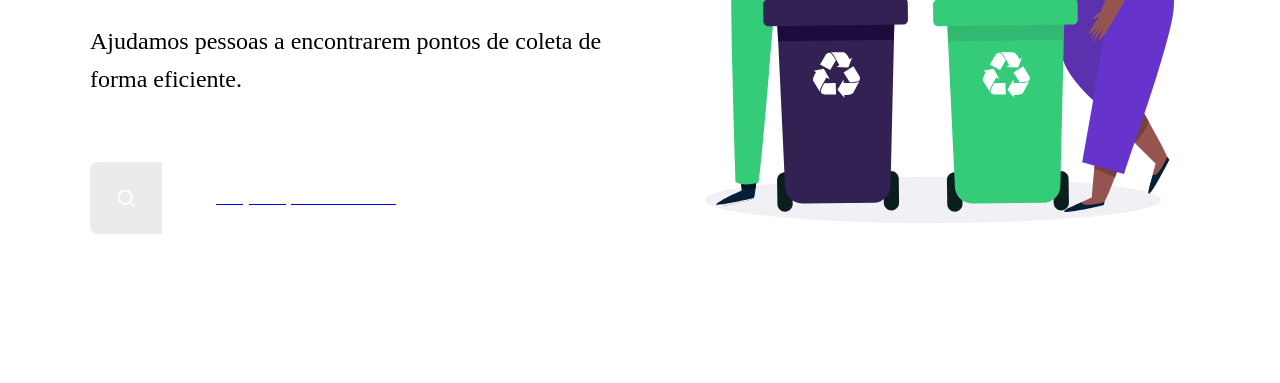
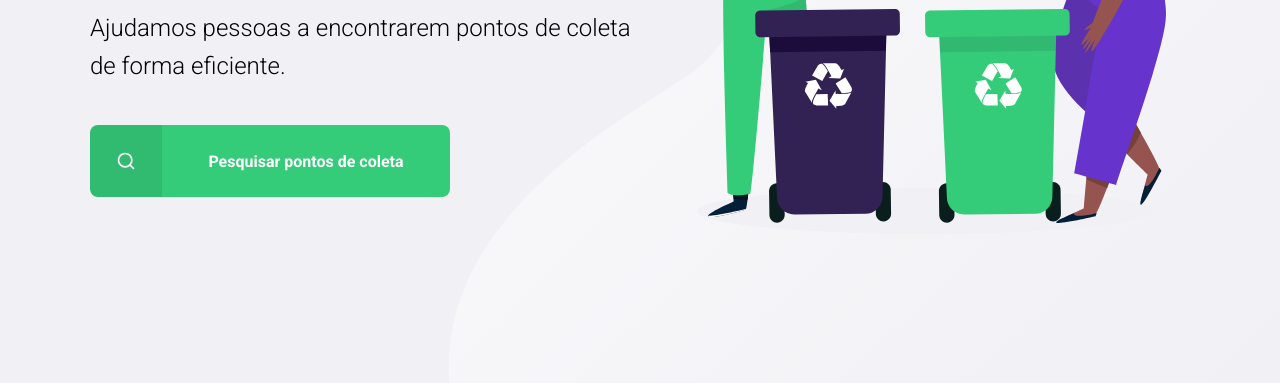
Before and after one commit to henriquetroiano/NextLevelWeek-RocketSeat, a website: page public/index.html in a window 1280 px wide. Shown: the part 436-819 px from the top of the page. Drawn offline with Linux system fonts and the light colour scheme.

Commit message:
atualizacao do servidor http

```diff
--- a/package.json
+++ b/package.json
@@ -5,7 +5,7 @@
   "main": "index.js",
   "scripts": {
     "test": "echo \"Error: no test specified\" && exit 1",
-    "start": "nodemon index.js"
+    "start": "./node_modules/.bin/nodemon index.js"
   },
   "repository": {
     "type": "git",
--- a/public/index.html
+++ b/public/index.html
@@ -15,13 +15,13 @@ Language
   <meta charset="UTF-8" />
   <meta name="viewport" content="width=device-width, initial-scale=1.0" />
   <title>Ecoleta</title>
-    <!-- <link href="https://fonts.googleapis.com/css2?family=Roboto:wght@300;700&family=Ubuntu:wght@700&display=swap"
+  <link href="https://fonts.googleapis.com/css2?family=Roboto:wght@300;700&family=Ubuntu:wght@700&display=swap"
     rel="stylesheet"> -->
-    <!-- <link rel="stylesheet" href="/styles/main.css" type="text/css"> -->
+  <link rel="stylesheet" href="/styles/main.css" type="text/css">
 
   <link rel="stylesheet" href="/styles/home.css" type="text/css" />
 
-    <!-- <link rel="stylesheet" href="/styles/responsive.css"> -->
+  <link rel="stylesheet" href="/styles/responsive.css">
 </head>
 
 <body>
@@ -39,10 +39,10 @@ Language
         <p>Ajudamos pessoas a encontrarem pontos de coleta de forma eficiente.</p>
         <a href="#">
           <span></span>
-            <strong>Pesquisar pontos de coleta</strong></a
-          >
+          <strong>Pesquisar pontos de coleta</strong></a>
       </main>
     </div>
   </div>
 </body>
+
 </html>
```
Lines whose indentation alone changed are shown as unchanged.
